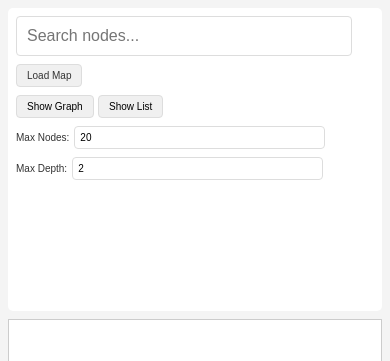
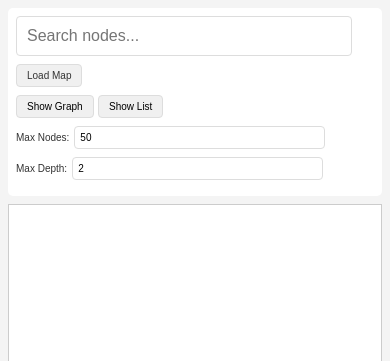
Before and after one commit to url00/FreeplaneWeb, a website with bundled scripts: page src/index.html in a window 390 px wide. Shown: the top 361 px of the page. Built offline with nearby package versions, Linux system fonts and the light colour scheme.

Commit message:
Fixed minor issues with mobile.

```diff
--- a/src/index.html
+++ b/src/index.html
@@ -25,7 +25,7 @@
             </div>
             <div class="control-group">
                 <label for="nodeLimitInput">Max Nodes:</label>
-                <input type="number" id="nodeLimitInput" value="20" min="1">
+                <input type="number" id="nodeLimitInput" value="50" min="1">
             </div>
             <div class="control-group">
                 <label for="maxDepthInput">Max Depth:</label>
--- a/src/style.css
+++ b/src/style.css
@@ -128,12 +128,10 @@ main {
         padding-top: 3.5em;
     }
     .controls {
-        height: calc((100vh - 4.5em) * 0.33);
-        overflow-y: auto;
-        flex-direction: column;
+        flex-shrink: 0;
     }
     .display-panel {
-        height: calc((100vh - 4.5em) * 0.67);
+        flex-grow: 1;
     }
 }
 
```
Also changed, not shown: 1 other file.
